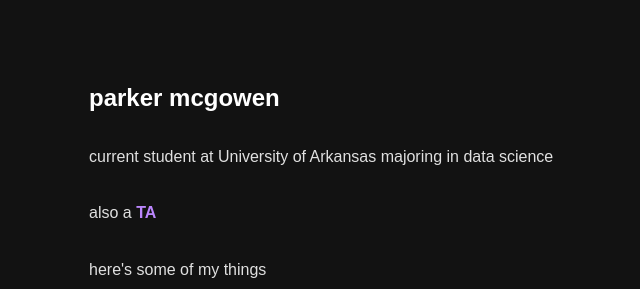
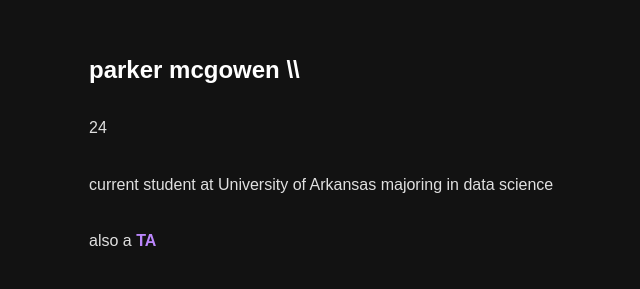
Before and after one commit to parkermcgowen/parkermcgowen.github.io, a plain HTML site: page index.html in a window 1280 px wide. Shown: the part 207-496 px from the top of the page, without its empty margins (251-891 px from the left). Drawn offline with Linux system fonts and the light colour scheme.

Commit message:
Update index.html

```diff
--- a/index.html
+++ b/index.html
@@ -62,7 +62,8 @@
     </style>
 </head>
 <body>
-    <h1>parker mcgowen</h1>
+    <h1>parker mcgowen \\</h1>
+    <p>24</p>
     <p>current student at University of Arkansas majoring in data science</p>
     <p>also a <a href="ta-folder/calculator.html" class="ta-link">TA</a></p>
     <p>here's some of my things</p>
```
